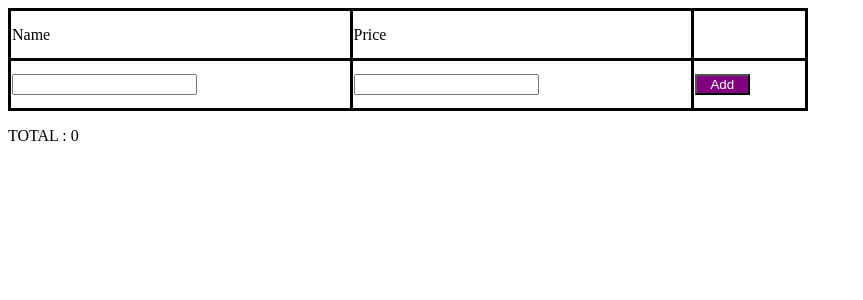
After one commit to nicocotier2/memory-flash, a PHP site: page /exo.html in a window 1280 px wide. The commit adds this page. Shown: the top 300 px of the page, without its empty margins (0-863 px from the left). Run offline with PHP 8.4, Linux system fonts and the light colour scheme.

Commit message:
touches finales

```diff
--- a/MyAccount.php
+++ b/MyAccount.php
@@ -64,11 +64,7 @@ function tryToUpdateProfile($newPassword) {
         }
         ?>
         <div style="height:5%; display: flex; justify-content: center; margin-bottom:5%; margin-top: 5%; margin-bottom:10%;">
-            <?php if (file_exists('userFiles/'.$userId.'/')):?>
-                <img style="width: 35%;" src="userFiles/10/profile-picture.jpg">
-            <?php else:?>-->
                 <img src="Assets/profile.png">
-            <?php endif; ?>
             <div style="display: flex; flex-direction:column; align-items:center; margin-left: 5%; margin-top: 5%">
                 <h1 style="color: white;">Ma photo de profil</h1>
                 <form action="upload_profile_picture.php" method="post" enctype="multipart/form-data">
--- /dev/null
+++ b/exo.html
@@ -0,0 +1,81 @@
+<!DOCTYPE html>
+<html lang="en">
+<head>
+    <meta charset="UTF-8">
+    <meta name="viewport" content="width=device-width, initial-scale=1.0">
+    <title>Document</title>
+    <style>
+        tr {
+            width: 400px;
+            height: 50px;
+        }
+
+        td {
+            border: solid black;
+        }
+    </style>
+</head>
+<body>
+    <table id="table" style="width: 800px; border-collapse: collapse;">
+        <tr>
+            <td style="width: 30%;">Name</td>
+            <td style="width: 30%;">Price</td>
+            <td style="width: 10%;"></td>
+        </tr>
+        </tr>
+        <tr>
+            <td>
+                <input type="text" id="Name">
+            </td>
+            <td>
+                <input type="number" id="Price">
+            </td>
+            <td>
+                <input style="width: 50%; align-items: center; background-color: purple; color: white;" type="button" value="Add" onclick="addItem()">
+            </td>
+        </tr>
+    </table>
+    <p id="totalPrice">TOTAL : 0</p>
+
+    <script>
+        function addItem() {
+            var name = document.getElementById('Name').value;
+            var price = parseFloat(document.getElementById('Price').value);
+
+            if (name && !isNaN(price)) {
+                var table = document.getElementById('table');
+                var newrow = table.insertRow(table.rows.length - 1);
+                var cell1 = newrow.insertCell(0);
+                var cell2 = newrow.insertCell(1);
+                var cell3 = newrow.insertCell(2);
+
+                cell1.innerHTML = name;
+                cell2.innerHTML = price.toFixed(2);
+                cell3.innerHTML = '<input style="width: 90%; align-items: center; background-color: purple; color: white;" type="button" value="Remove" onclick="removeItem(this)">';
+
+                updateTotalPrice();
+            }
+        }
+
+        function removeItem(button) {
+            var row = button.parentNode.parentNode;
+            row.parentNode.removeChild(row);
+
+            updateTotalPrice();
+        }
+
+        function updateTotalPrice() {
+            var table = document.getElementById('table');
+            var rows = table.rows;
+            var totalPrice = 0;
+
+            for (var i = 1; i < rows.length - 1; i++) {
+                totalPrice += parseFloat(rows[i].cells[1].innerHTML);
+            }
+
+            document.getElementById('totalPrice').innerHTML = 'Total Price: ' + totalPrice.toFixed(2);
+        }
+    </script>
+</body>
+</html>
+</script>
--- a/games/memory/score.php
+++ b/games/memory/score.php
@@ -36,7 +36,6 @@
     </section>
     <div>
     <table id="scoresTable" class="res">
-            <input type="button" value="Actualiser" onclick="effacerScores()">
             <thead class><tr class="sc"><th class="sc">SCORE</th><th class="sc">difficulté</th><th class="sc">nom du jeu</th><th class="sc">Pseudo</th></tr></thead>
 
             <tbody class>
@@ -67,6 +66,7 @@
         var tbody = tableauScores.querySelector("tbody");
         tbody.innerHTML = ""; // Effacer le contenu du corps du tableau
     }
+
 </script>
 </body>
 </html>
--- a/register.php
+++ b/register.php
@@ -85,7 +85,7 @@
                     color: white;
                     width: 25%;
                     margin-left: 25%;
-                    margin-top: -3%;
+                    margin-top: -1%;
                     background-color: green;
                     font-size: 12px;
                     border-radius: 15px;
--- a/style/header.css
+++ b/style/header.css
@@ -69,6 +69,8 @@ header {
     align-items: center;
     height: 100%;
     background: url(../Assets/wallpaper.png);
+    background-position: center;
+    background-size: cover;
 }
 
 .main-title {
--- a/style/main.css
+++ b/style/main.css
@@ -86,7 +86,7 @@ input[type="submit"] {
 }
 
 .paraf {
-    font-size: 35px;
+    font-size: 23px;
 }
 
 
```
Also changed, not shown: contact.php (line endings or trailing spaces).
